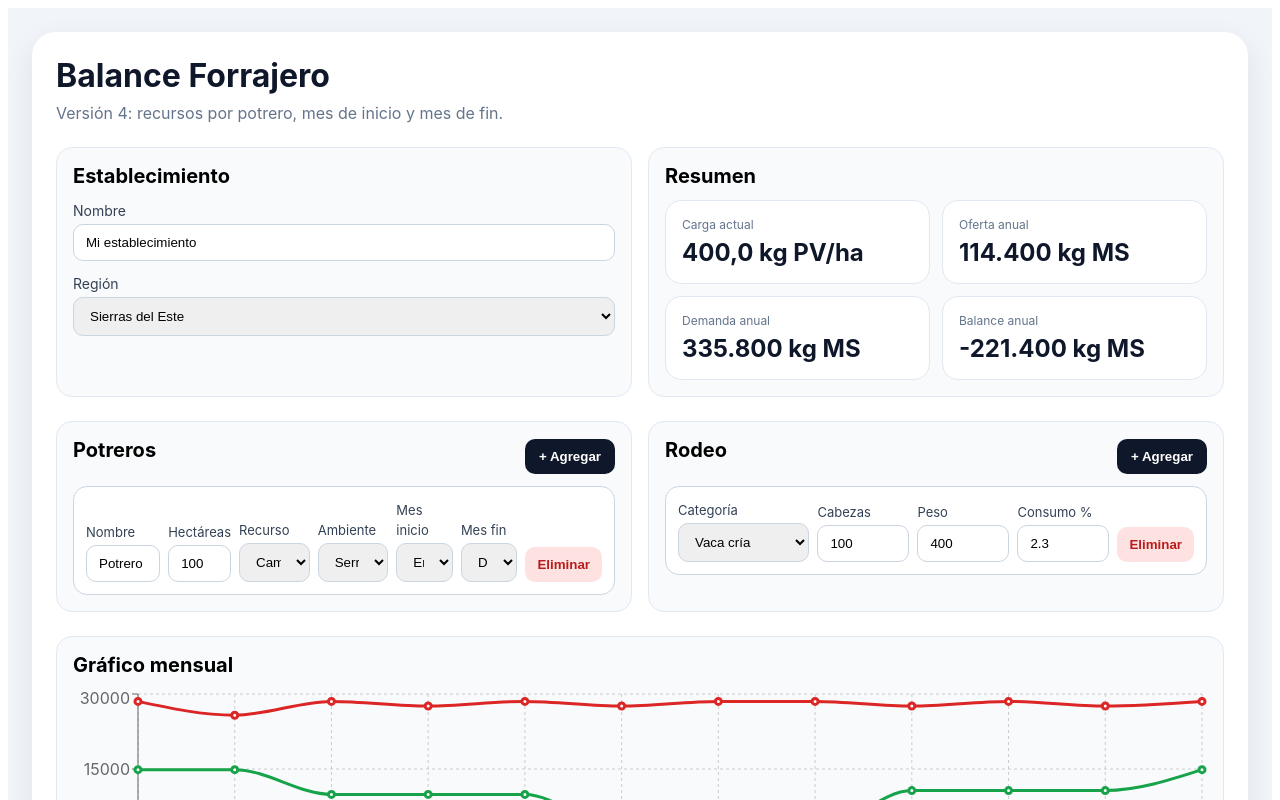
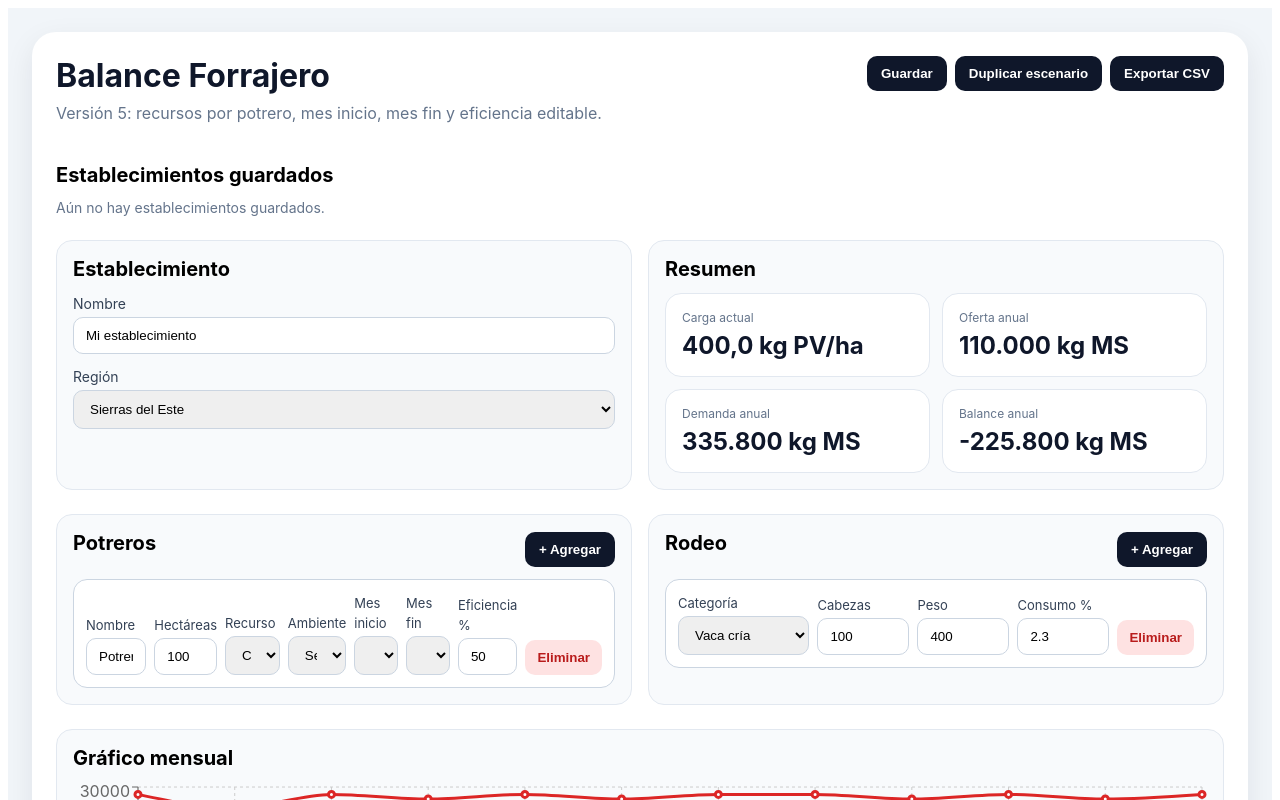
Before and after one commit to Facundo-lp/balance-forrajero, a React (Vite) app: page / in a window 1280 px wide. Shown: the top 800 px of the page. Built offline with nearby package versions, Linux system fonts and the light colour scheme.

Commit message:
Update App.jsx

```diff
--- a/src/App.jsx
+++ b/src/App.jsx
@@ -1,5 +1,6 @@
-import React, { useMemo, useState } from "react";
+import React, { useEffect, useMemo, useState } from "react";
 import {
+  ResponsiveContainer,
   LineChart,
   Line,
   XAxis,
@@ -7,7 +8,6 @@ import {
   CartesianGrid,
   Tooltip,
   Legend,
-  ResponsiveContainer,
 } from "recharts";
 
 const MONTHS = [
@@ -42,6 +42,13 @@ const REGIONS = [
   "Llanuras del Este / Cuenca Laguna Merín",
 ];
 
+const RESOURCE_TYPES = [
+  "Campo natural",
+  "Pradera",
+  "Verdeo de invierno",
+  "Verdeo de verano",
+];
+
 const ANIMAL_CATEGORIES = [
   { label: "Vaca cría", intake: 2.3, weight: 400 },
   { label: "Ternero", intake: 2.8, weight: 110 },
@@ -60,7 +67,6 @@ const FIELD_NATURAL_TABLE = [
     winter: 5,
     spring: 26,
     summer: 41,
-    utilization: 0.5,
   },
   {
     region: "Sierras del Este",
@@ -70,7 +76,6 @@ const FIELD_NATURAL_TABLE = [
     winter: 7,
     spring: 28,
     summer: 39,
-    utilization: 0.52,
   },
   {
     region: "Sierras del Este",
@@ -80,7 +85,6 @@ const FIELD_NATURAL_TABLE = [
     winter: 9,
     spring: 30,
     summer: 37,
-    utilization: 0.55,
   },
   {
     region: "Lomadas del Este",
@@ -90,7 +94,6 @@ const FIELD_NATURAL_TABLE = [
     winter: 15,
     spring: 35,
     summer: 24,
-    utilization: 0.55,
   },
   {
     region: "Basalto",
@@ -100,7 +103,6 @@ const FIELD_NATURAL_TABLE = [
     winter: 15,
     spring: 40,
     summer: 17,
-    utilization: 0.55,
   },
   {
     region: "Basalto",
@@ -110,21 +112,102 @@ const FIELD_NATURAL_TABLE = [
     winter: 12,
     spring: 44,
     summer: 19,
-    utilization: 0.6,
   },
-];
-
-const RESOURCE_TYPES = [
-  "Campo natural",
-  "Pradera",
-  "Verdeo de invierno",
-  "Verdeo de verano",
+  {
+    region: "Cristalino / Centro Sur",
+    environment: "Superficial",
+    annual: 2316,
+    autumn: 22,
+    winter: 22,
+    spring: 21,
+    summer: 35,
+  },
+  {
+    region: "Cristalino / Centro Sur",
+    environment: "Brunosol subeútrico",
+    annual: 3206,
+    autumn: 22,
+    winter: 18,
+    spring: 27,
+    summer: 33,
+  },
+  {
+    region: "Cristalino / Centro Sur",
+    environment: "Brunosol eútrico",
+    annual: 3665,
+    autumn: 21,
+    winter: 16,
+    spring: 28,
+    summer: 35,
+  },
+  {
+    region: "Areniscas",
+    environment: "Ladera alta",
+    annual: 5144,
+    autumn: 13,
+    winter: 7,
+    spring: 31,
+    summer: 49,
+  },
+  {
+    region: "Cretácico",
+    environment: "Agrio",
+    annual: 5530,
+    autumn: 23,
+    winter: 15,
+    spring: 28,
+    summer: 34,
+  },
+  {
+    region: "Litoral",
+    environment: "General",
+    annual: 6000,
+    autumn: 24,
+    winter: 16,
+    spring: 34,
+    summer: 26,
+  },
+  {
+    region: "Litoral Sur",
+    environment: "General agrícola-ganadero",
+    annual: 7000,
+    autumn: 25,
+    winter: 18,
+    spring: 36,
+    summer: 21,
+  },
+  {
+    region: "Llanuras del Este / Cuenca Laguna Merín",
+    environment: "Tendido alto",
+    annual: 3000,
+    autumn: 22,
+    winter: 10,
+    spring: 28,
+    summer: 40,
+  },
+  {
+    region: "Llanuras del Este / Cuenca Laguna Merín",
+    environment: "Plano medio",
+    annual: 3800,
+    autumn: 21,
+    winter: 11,
+    spring: 30,
+    summer: 38,
+  },
+  {
+    region: "Llanuras del Este / Cuenca Laguna Merín",
+    environment: "Bajo dulce/húmedo",
+    annual: 4500,
+    autumn: 20,
+    winter: 14,
+    spring: 31,
+    summer: 35,
+  },
 ];
 
 const SEEDED_RESOURCE_TABLE = {
   Pradera: {
     annual: 8500,
-    utilization: 0.65,
     monthly: {
       ene: 9,
       feb: 7,
@@ -141,10 +224,10 @@ const SEEDED_RESOURCE_TABLE = {
     },
     defaultStartMonth: 7,
     defaultEndMonth: 12,
+    defaultEfficiency: 65,
   },
   "Verdeo de invierno": {
     annual: 9500,
-    utilization: 0.7,
     monthly: {
       ene: 0,
       feb: 0,
@@ -161,10 +244,10 @@ const SEEDED_RESOURCE_TABLE = {
     },
     defaultStartMonth: 5,
     defaultEndMonth: 10,
+    defaultEfficiency: 70,
   },
   "Verdeo de verano": {
     annual: 13000,
-    utilization: 0.7,
     monthly: {
       ene: 20,
       feb: 18,
@@ -181,6 +264,7 @@ const SEEDED_RESOURCE_TABLE = {
     },
     defaultStartMonth: 11,
     defaultEndMonth: 3,
+    defaultEfficiency: 70,
   },
 };
 
@@ -254,12 +338,37 @@ function SummaryCard({ title, value }) {
 }
 
 export default function App() {
-  const [farm, setFarm] = useState({
+  const loadSaved = () => {
+    try {
+      const saved = localStorage.getItem("bf_establecimientos");
+      return saved ? JSON.parse(saved) : [];
+    } catch {
+      return [];
+    }
+  };
+
+  const loadAutosave = () => {
+    try {
+      const saved = localStorage.getItem("bf_autosave");
+      return saved ? JSON.parse(saved) : null;
+    } catch {
+      return null;
+    }
+  };
+
+  const autosave = loadAutosave();
+
+  const [savedFarms, setSavedFarms] = useState(loadSaved());
+
+  const [farm, setFarm] = useState(
+    autosave?.farm || {
       name: "Mi establecimiento",
       region: "Sierras del Este",
-  });
+    }
+  );
 
-  const [paddocks, setPaddocks] = useState([
+  const [paddocks, setPaddocks] = useState(
+    autosave?.paddocks || [
       {
         id: 1,
         name: "Potrero 1",
@@ -268,10 +377,13 @@ export default function App() {
         environment: "Serrano medio",
         startMonth: 1,
         endMonth: 12,
+        efficiency: 50,
       },
-  ]);
+    ]
+  );
 
-  const [herd, setHerd] = useState([
+  const [herd, setHerd] = useState(
+    autosave?.herd || [
       {
         id: 1,
         category: "Vaca cría",
@@ -279,7 +391,61 @@ export default function App() {
         weight: 400,
         intake: 2.3,
       },
+    ]
+  );
+
+  useEffect(() => {
+    localStorage.setItem(
+      "bf_autosave",
+      JSON.stringify({ farm, paddocks, herd })
+    );
+  }, [farm, paddocks, herd]);
+
+  const persistFarms = (list) => {
+    setSavedFarms(list);
+    localStorage.setItem("bf_establecimientos", JSON.stringify(list));
+  };
+
+  const saveFarm = () => {
+    const farmData = {
+      id: Date.now(),
+      farm,
+      paddocks,
+      herd,
+    };
+    persistFarms([...savedFarms, farmData]);
+  };
+
+  const loadFarm = (f) => {
+    setFarm(f.farm);
+    setPaddocks(f.paddocks);
+    setHerd(f.herd);
+  };
+
+  const duplicateScenario = () => {
+    setPaddocks(JSON.parse(JSON.stringify(paddocks)));
+    setHerd(JSON.parse(JSON.stringify(herd)));
+  };
+
+  const exportCSV = () => {
+    const rows = MONTHS.map((m, i) => [
+      m.label,
+      Math.round(results.offerByMonth[i]),
+      Math.round(results.demandByMonth[i]),
+      Math.round(results.balanceByMonth[i]),
     ]);
+
+    const csv = [["Mes", "Oferta", "Demanda", "Balance"], ...rows]
+      .map((e) => e.join(","))
+      .join("\n");
+
+    const blob = new Blob([csv], { type: "text/csv" });
+    const url = window.URL.createObjectURL(blob);
+    const a = document.createElement("a");
+    a.href = url;
+    a.download = "balance_forrajero.csv";
+    a.click();
+  };
 
   const environmentOptions = getEnvironmentOptions(farm.region);
 
@@ -294,6 +460,7 @@ export default function App() {
         environment: getEnvironmentOptions(farm.region)[0] || "",
         startMonth: 1,
         endMonth: 12,
+        efficiency: 50,
       },
     ]);
   };
@@ -310,12 +477,15 @@ export default function App() {
             updated.environment = getEnvironmentOptions(farm.region)[0] || "";
             updated.startMonth = 1;
             updated.endMonth = 12;
+            updated.efficiency = 50;
           } else {
             updated.environment = "";
             updated.startMonth =
               SEEDED_RESOURCE_TABLE[value]?.defaultStartMonth ?? 1;
             updated.endMonth =
               SEEDED_RESOURCE_TABLE[value]?.defaultEndMonth ?? 12;
+            updated.efficiency =
+              SEEDED_RESOURCE_TABLE[value]?.defaultEfficiency ?? 65;
           }
         }
 
@@ -346,6 +516,7 @@ export default function App() {
     setHerd((prev) =>
       prev.map((h) => {
         if (h.id !== id) return h;
+
         if (key === "category") {
           const found = ANIMAL_CATEGORIES.find((a) => a.label === value);
           return {
@@ -355,6 +526,7 @@ export default function App() {
             intake: found?.intake ?? h.intake,
           };
         }
+
         return { ...h, [key]: value };
       })
     );
@@ -372,17 +544,21 @@ export default function App() {
         if (p.resourceType === "Campo natural") {
           const row = getFieldNaturalRow(farm.region, p.environment);
           if (!row) return sum;
+
           const dist = seasonToMonthly(row);
           const pct = n(dist[m.key]);
           const monthlyPerHa = row.annual * (pct / 100);
-          return sum + monthlyPerHa * n(p.hectares) * row.utilization;
+
+          return sum + monthlyPerHa * n(p.hectares) * (n(p.efficiency) / 100);
         }
 
         const resource = SEEDED_RESOURCE_TABLE[p.resourceType];
         if (!resource) return sum;
+
         const pct = n(resource.monthly[m.key]);
         const monthlyPerHa = resource.annual * (pct / 100);
-        return sum + monthlyPerHa * n(p.hectares) * resource.utilization;
+
+        return sum + monthlyPerHa * n(p.hectares) * (n(p.efficiency) / 100);
       }, 0);
     });
 
@@ -428,13 +604,49 @@ export default function App() {
   return (
     <div style={pageStyle}>
       <div style={containerStyle}>
-        <div style={{ marginBottom: 24 }}>
+        <div style={headerRowStyle}>
+          <div>
             <h1 style={{ fontSize: 32, margin: 0, color: "#0f172a" }}>
               Balance Forrajero
             </h1>
             <p style={{ color: "#64748b", marginTop: 8 }}>
-            Versión 4: recursos por potrero, mes de inicio y mes de fin.
+              Versión 5: recursos por potrero, mes inicio, mes fin y eficiencia
+              editable.
             </p>
+          </div>
+
+          <div style={actionsRowStyle}>
+            <button onClick={saveFarm} style={buttonStyle}>
+              Guardar
+            </button>
+            <button onClick={duplicateScenario} style={buttonStyle}>
+              Duplicar escenario
+            </button>
+            <button onClick={exportCSV} style={buttonStyle}>
+              Exportar CSV
+            </button>
+          </div>
+        </div>
+
+        <div style={{ marginBottom: 24 }}>
+          <h2 style={panelTitleStyle}>Establecimientos guardados</h2>
+          <div style={{ display: "flex", gap: 8, flexWrap: "wrap" }}>
+            {savedFarms.length === 0 ? (
+              <div style={{ color: "#64748b", fontSize: 14 }}>
+                Aún no hay establecimientos guardados.
+              </div>
+            ) : (
+              savedFarms.map((f) => (
+                <button
+                  key={f.id}
+                  onClick={() => loadFarm(f)}
+                  style={secondaryButtonStyle}
+                >
+                  {f.farm.name}
+                </button>
+              ))
+            )}
+          </div>
         </div>
 
         <div style={topGridStyle}>
@@ -513,7 +725,7 @@ export default function App() {
             <div style={{ display: "grid", gap: 12 }}>
               {paddocks.map((p) => (
                 <div key={p.id} style={boxStyle}>
-                  <div style={paddockGridStyleV3}>
+                  <div style={paddockGridStyle}>
                     <div>
                       <label style={smallLabelStyle}>Nombre</label>
                       <input
@@ -614,6 +826,18 @@ export default function App() {
                           </option>
                         ))}
                       </select>
+                    </div>
+
+                    <div>
+                      <label style={smallLabelStyle}>Eficiencia %</label>
+                      <input
+                        type="number"
+                        value={p.efficiency}
+                        onChange={(e) =>
+                          updatePaddock(p.id, "efficiency", e.target.value)
+                        }
+                        style={inputStyle}
+                      />
                     </div>
 
                     <button
@@ -792,12 +1016,27 @@ const pageStyle = {
 };
 
 const containerStyle = {
-  maxWidth: 1200,
+  maxWidth: 1280,
   margin: "0 auto",
   background: "#ffffff",
   borderRadius: 24,
   padding: 24,
   boxShadow: "0 10px 30px rgba(15, 23, 42, 0.08)",
+};
+
+const headerRowStyle = {
+  display: "flex",
+  justifyContent: "space-between",
+  alignItems: "flex-start",
+  gap: 16,
+  marginBottom: 24,
+  flexWrap: "wrap",
+};
+
+const actionsRowStyle = {
+  display: "flex",
+  gap: 8,
+  flexWrap: "wrap",
 };
 
 const topGridStyle = {
@@ -854,9 +1093,9 @@ const boxStyle = {
   background: "#fff",
 };
 
-const paddockGridStyleV3 = {
+const paddockGridStyle = {
   display: "grid",
-  gridTemplateColumns: "1.05fr 0.65fr 1fr 1fr 0.8fr 0.8fr auto",
+  gridTemplateColumns: "1.1fr 0.65fr 1fr 1fr 0.8fr 0.8fr 0.8fr auto",
   gap: 8,
   alignItems: "end",
 };
@@ -897,6 +1136,16 @@ const buttonStyle = {
   cursor: "pointer",
 };
 
+const secondaryButtonStyle = {
+  padding: "10px 14px",
+  borderRadius: 10,
+  border: "1px solid #cbd5e1",
+  background: "#ffffff",
+  color: "#0f172a",
+  fontWeight: 600,
+  cursor: "pointer",
+};
+
 const dangerButtonStyle = {
   padding: "10px 12px",
   borderRadius: 10,
```
Lines whose indentation alone changed are shown as unchanged.
